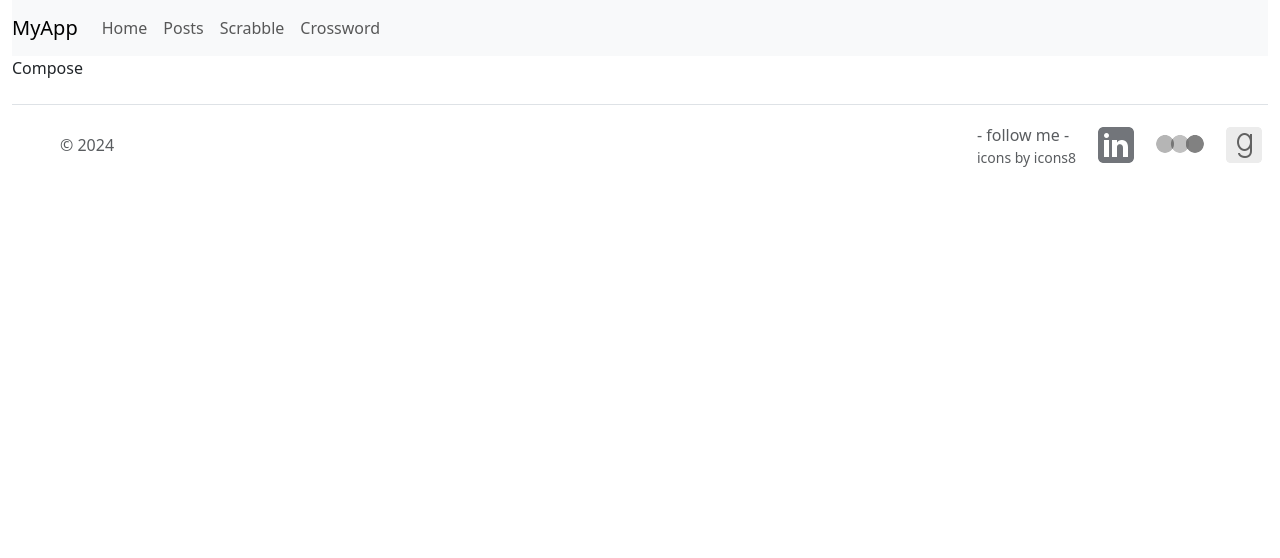
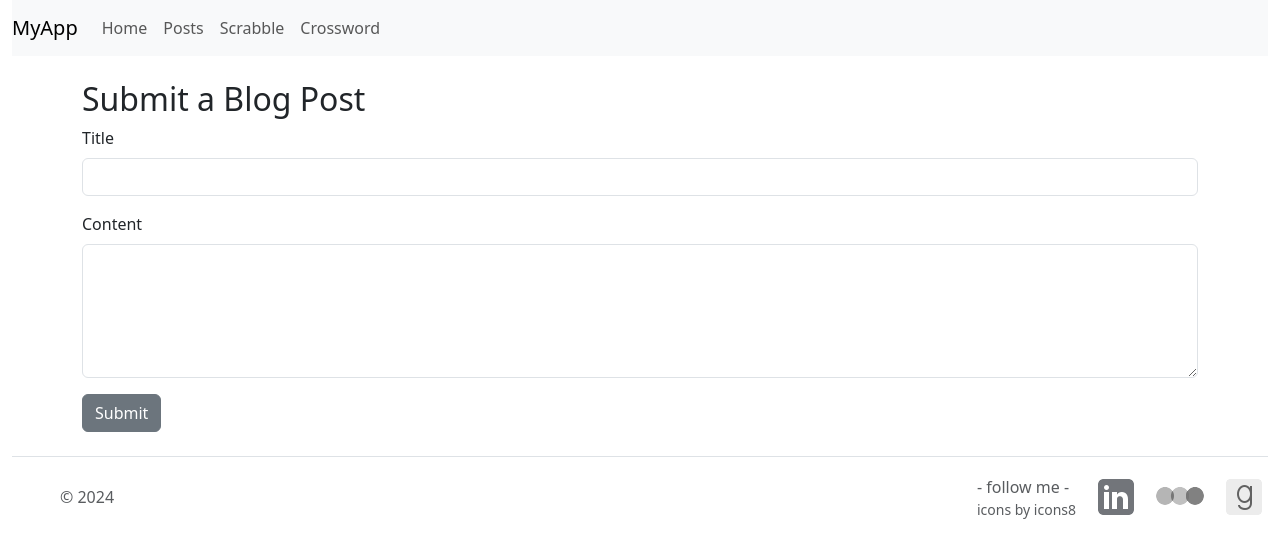
Before and after one commit to alex-wang-13/alexweb, a React (Create React App) app: page /compose in a window 1280 px wide. Shown: the top 558 px of the page. Built offline with nearby package versions, Linux system fonts and the light colour scheme.

Commit message:
moved /posts content to /compose

```diff
--- a/src/components/Compose.js
+++ b/src/components/Compose.js
@@ -1,5 +1,74 @@
+import React, { useState } from 'react';
+import { useNavigate } from 'react-router-dom';
+
 const Compose = () => {
-    return 'Compose';
+  const [formData, setFormData] = useState({
+    title: '',
+    content: '',
+  });
+
+  const navigate = useNavigate();
+
+  const handleChange = (e) => {
+    const { name, value } = e.target;
+    setFormData({ ...formData, [name]: value });
+  };
+
+  const handleSubmit = async (e) => {
+    e.preventDefault();
+    console.log('Form submitted:', formData);
+    // send to server
+    try {
+      const response = await fetch('http://localhost:5000/posts', {
+        method: 'POST',
+        headers: { 'Content-Type': 'application/json' },
+        body: JSON.stringify(formData),
+      });
+      if (response.ok) {
+        console.log('Blog post submitted successfully');
+        navigate('/');
+      } else {
+        console.error('Failed to submit blog post');
+      }
+    } catch (error) {
+      console.error('Error submitting the blog post:', error);
+    }
+    // redirect to posts
+    navigate('/posts');
+  };
+
+  return (
+    <div className="container mt-4">
+      <h2>Submit a Blog Post</h2>
+      <form onSubmit={handleSubmit}>
+        <div className="mb-3">
+          <label htmlFor="title" className="form-label">Title</label>
+          <input
+            type="text"
+            className="form-control"
+            id="title"
+            name="title"
+            value={formData.title}
+            onChange={handleChange}
+            required
+          />
+        </div>
+        <div className="mb-3">
+          <label htmlFor="content" className="form-label">Content</label>
+          <textarea
+            className="form-control"
+            id="content"
+            name="content"
+            rows="5"
+            value={formData.content}
+            onChange={handleChange}
+            required
+          />
+        </div>
+        <button type="submit" className="btn btn-secondary">Submit</button>
+      </form>
+    </div>
+  );
 };
 
 export default Compose;
```
